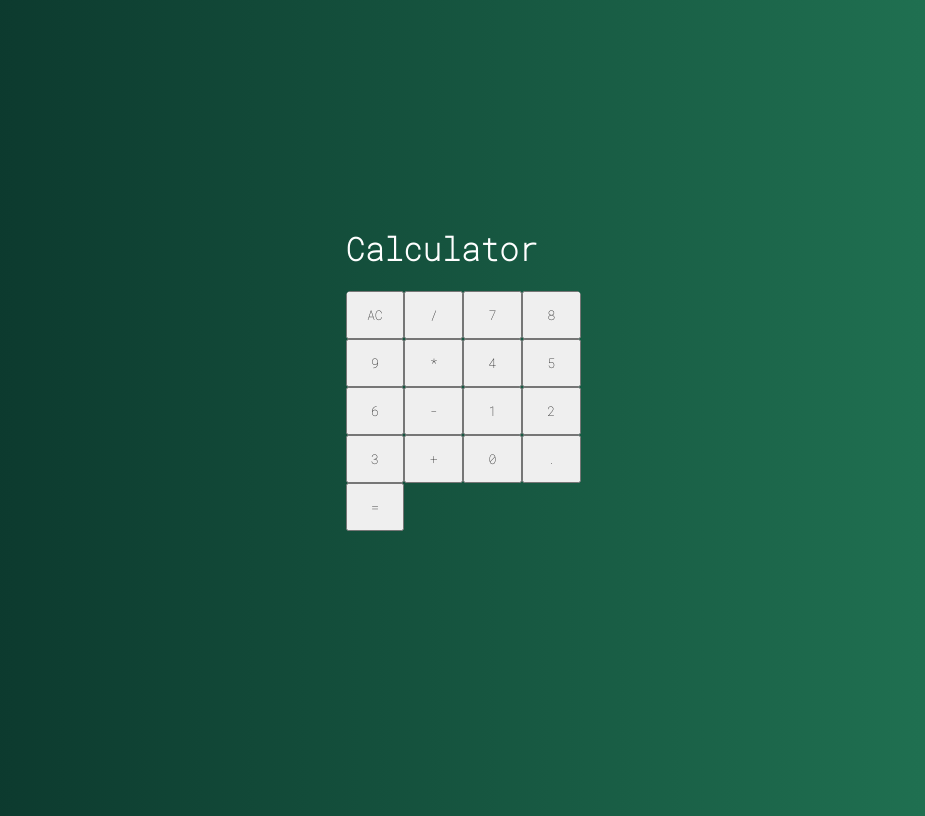
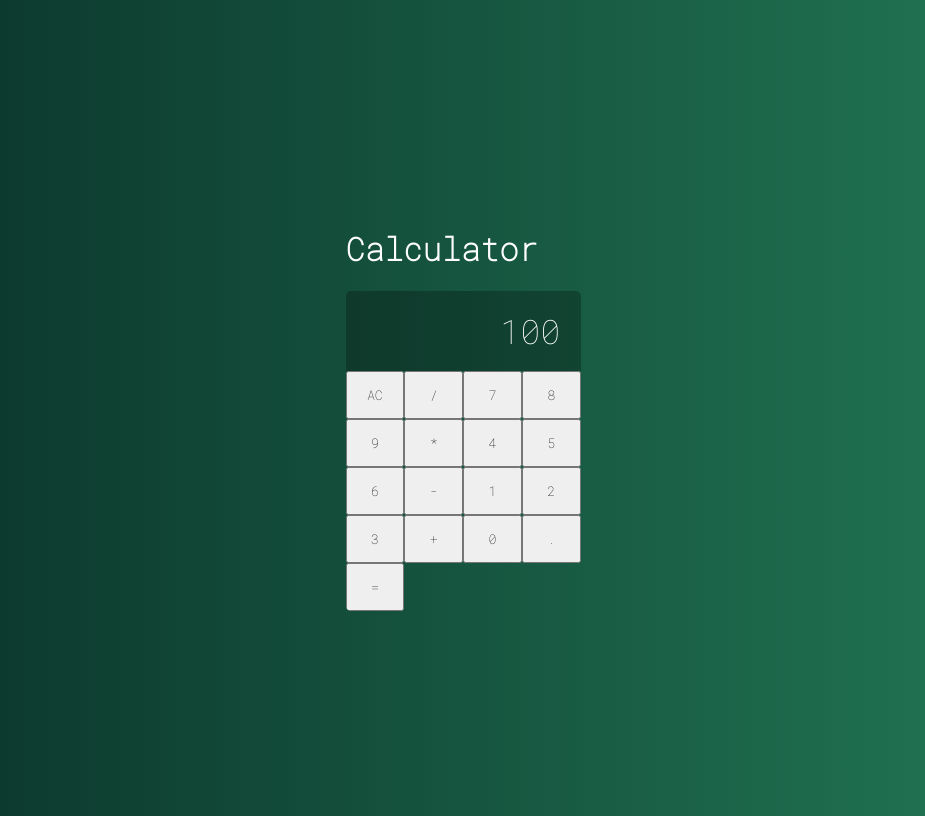
Before and after one commit to rodrigoCodDev/calculator, a React (Create React App) app: page / in a window 1280 px wide. Shown: the whole page, without its empty margins (177-1102 px from the left). Built offline with nearby package versions, Linux system fonts and the light colour scheme.

Commit message:
Adding display

```diff
--- /dev/null
+++ b/src/components/Display.css
@@ -0,0 +1,11 @@
+.display {
+    grid-column: span 4;
+    background-color: #0004;
+
+    display: flex;
+    justify-content: flex-end;
+    align-items: center;
+    padding: 20px;
+    font-size: 2.1em;
+    overflow: hidden;
+}
--- /dev/null
+++ b/src/components/Display.jsx
@@ -0,0 +1,15 @@
+import React, { Component } from 'react'
+import './Display.css'
+
+class Display extends Component {
+    state = {  }
+    render() {
+        return (
+            <div className='display'>
+                {this.props.value}
+            </div>
+        );
+    }
+}
+
+export default Display;
--- a/src/main/Calculator.css
+++ b/src/main/Calculator.css
@@ -7,5 +7,5 @@
 
     display: grid;
     grid-template-columns: repeat(4, 25%);
-    grid-template-rows: 48px 48px 48px 48px 48px;
+    grid-template-rows: 1fr 48px 48px 48px 48px 48px;
 }
--- a/src/main/Calculator.jsx
+++ b/src/main/Calculator.jsx
@@ -1,11 +1,13 @@
 import React, { Component } from 'react'
 import './Calculator.css'
 import Button from '../components/Button'
+import Display from '../components/Display'
 
 export default class Calculator extends Component {
   render() {
     return (
       <div className='calculator'>
+        <Display value="100" />
         <Button label="AC"/>
         <Button label="/"/>
         <Button label="7"/>
```
